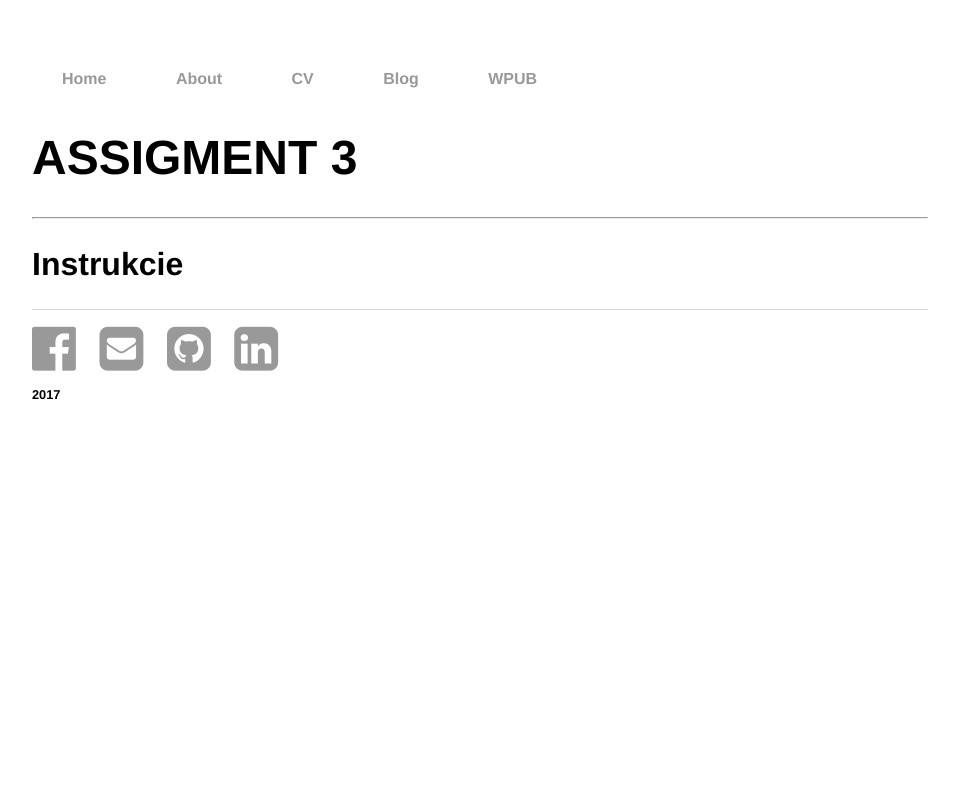
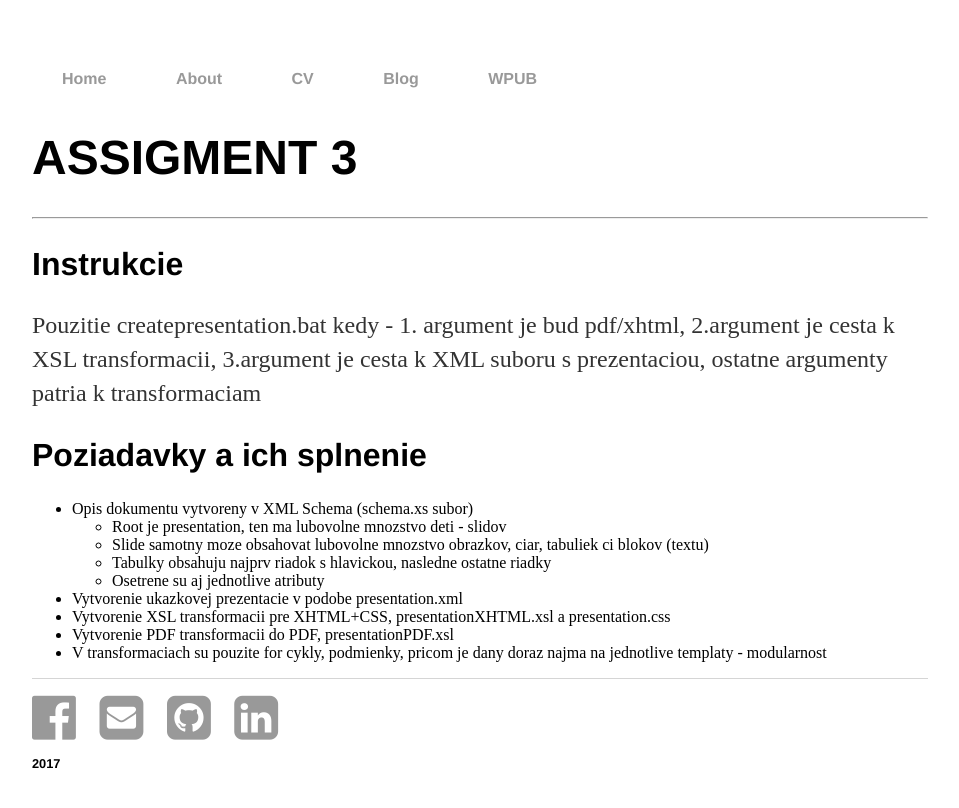
Before and after one commit to xcegin/xcegin.github.io, a Jekyll site: the page built from wpub/assigment3/index.md, in a window 1280 px wide. Shown: the top 808 px of the page, without its empty margins (160-1119 px from the left). Built offline with Jekyll 4.4.1, drawn with Linux system fonts in a browser that asks for light colours.

Commit message:
Work on assigment 3

```diff
--- a/wpub/assigment3/index.md
+++ b/wpub/assigment3/index.md
@@ -10,3 +10,17 @@ ASSIGMENT 3
 
 Instrukcie
 ---------
+
+Pouzitie createpresentation.bat kedy - 1. argument je bud pdf/xhtml, 2.argument je cesta k XSL transformacii, 3.argument je cesta k XML suboru s prezentaciou, ostatne argumenty patria k transformaciam
+
+Poziadavky a ich splnenie
+----------
++ Opis dokumentu vytvoreny v XML Schema (schema.xs subor)
+	+ Root je presentation, ten ma lubovolne mnozstvo deti - slidov
+	+ Slide samotny moze obsahovat lubovolne mnozstvo obrazkov, ciar, tabuliek ci blokov (textu)
+	+ Tabulky obsahuju najprv riadok s hlavickou, nasledne ostatne riadky
+	+ Osetrene su aj jednotlive atributy
++ Vytvorenie ukazkovej prezentacie v podobe presentation.xml
++ Vytvorenie XSL transformacii pre XHTML+CSS, presentationXHTML.xsl a presentation.css
++ Vytvorenie PDF transformacii do PDF, presentationPDF.xsl
++ V transformaciach su pouzite for cykly, podmienky, pricom je dany doraz najma na jednotlive templaty - modularnost
```
